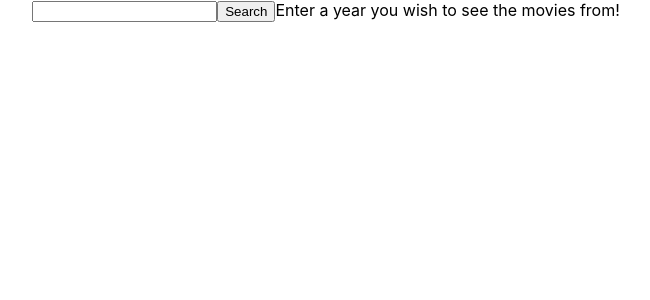
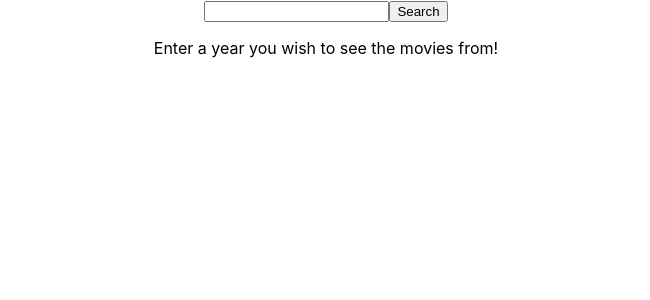
Before and after one commit to JaredPittman/react-movie-library, a React (Create React App) app: page / in a window 1280 px wide. Shown: the top 300 px of the page, without its empty margins (314-964 px from the left). Built offline with nearby package versions, Linux system fonts and the light colour scheme.

Commit message:
fixed whitespace issue

```diff
--- a/src/Components/search.jsx
+++ b/src/Components/search.jsx
@@ -3,7 +3,7 @@
 import { GlobalContext } from "../GlobalContext";
 
 const Search = () => {
-  const { searchParam, handleOnChange, handleSubmit, handleClear } =
+  const { searchParam, handleOnChange, handleSubmit } =
     useContext(GlobalContext);
 
   return (
@@ -15,7 +15,8 @@
         placeholder="Enter movie keyword here"
       />
       <button onClick={handleSubmit}>Search</button>
-      <span>Enter a year you wish to see the movies from!</span>
+      <br></br>
+      <p>Enter a year you wish to see the movies from!</p>
     </div>
   );
 };
--- a/src/GlobalContext.js
+++ b/src/GlobalContext.js
@@ -1,7 +1,7 @@
 import { createContext, useState } from "react";
 
 export const GlobalContext = createContext({
-  searchParam: " ",
+  searchParam: "",
   handleOnChange: () => {},
   handleSubmit: () => {},
   movieList: [],
@@ -30,6 +30,7 @@
       setLoading(false);
     }
   };
+
   const contextValue = {
     searchParam,
     handleOnChange,
```
